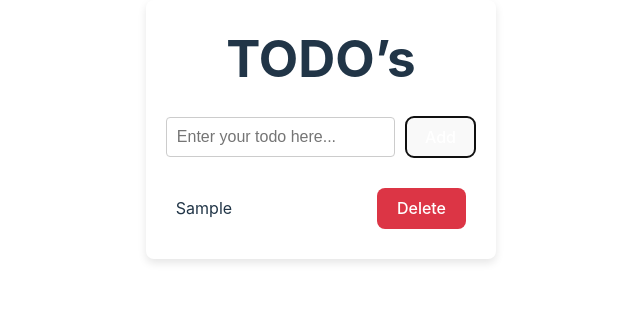
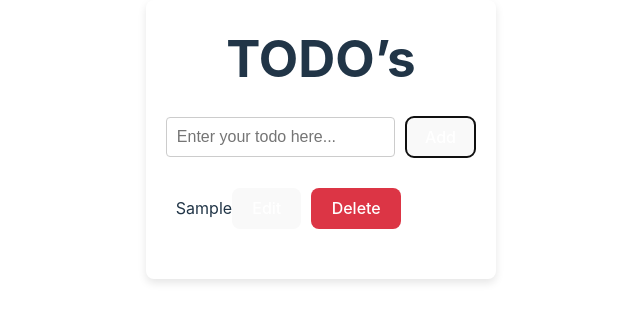
Before and after one commit to sainithinkatta/React-TODO, a React (Vite) app: page / in a window 1280 px wide. Both pictures are taken after typing "Sample" into the empty fields and a click on the button "Add". Shown: the top 322 px of the page, without its empty margins (319-959 px from the left). Built offline with nearby package versions, Linux system fonts and the light colour scheme.

Commit message:
added edit and save todo functionality

```diff
--- a/src/components/Todolist.jsx
+++ b/src/components/Todolist.jsx
@@ -2,23 +2,46 @@ import { useState } from 'react';
 import './TodoList.css';
 
 export default function TodoList() {
-    const [inputValue, setInputValue] = useState('');
+    const [inputValue, setInputValue] = useState(''); // For adding new todos.
+    const [editInputValue, setEditInputValue] = useState(''); // For editing todos.
     const [todos, setTodos] = useState([]);
+    const [isEditIndex, setEditIndex] = useState(null);
 
     const handleInputChange = (event) => {
         setInputValue(event.target.value);
     };
 
     const handleAddTodo = () => {
-        if (inputValue.trim()) { // Avoid adding empty todos.
+        if (inputValue.trim() && isEditIndex === null) {
             setTodos((prevTodos) => [...prevTodos, inputValue]);
             setInputValue('');
         }
     };
 
     const handleDeleteTodo = (index) => {
-        setTodos((prevTodos) => prevTodos.filter((item, i) => i !== index));
+        setTodos((prevTodos) => prevTodos.filter((_, i) => i !== index));
     };
+
+    const handleEditTodo = (index) => {
+        setEditIndex(index);
+        setEditInputValue(todos[index]);
+    };
+
+    const handleSaveTodo = () => {
+        if (editInputValue.trim()) {
+            setTodos((prevTodos) =>
+                prevTodos.map((todo, index) => (index === isEditIndex ? editInputValue : todo))
+            );
+            setEditInputValue('');
+            setEditIndex(null); // Reset editing state.
+        }
+    };
+
+    const handleEditInputChange = (event) => {
+        setEditInputValue(event.target.value); // Update editInputValue based on user input.
+    };
+
+    const isEditing = isEditIndex !== null;
 
     return (
         <div className="todo-list-container">
@@ -31,10 +54,10 @@ export default function TodoList() {
                     value={inputValue}
                     onChange={handleInputChange}
                 />
-
                 <button
                     type="button"
                     onClick={handleAddTodo}
+                    disabled={isEditing} // Disable when editing.
                 >
                     Add
                 </button>
@@ -43,11 +66,37 @@ export default function TodoList() {
             <div>
                 {
                     todos.map((todo, index) => (
-                        <div
-                            key={index}
-                            className="todo-item"
+                        <div key={index} className="todo-item">
+                            <div className="input-todo-list-container">
+                                {
+                                    isEditIndex === index ? (
+                                        <input
+                                            type="text"
+                                            value={editInputValue} // Use editInputValue for editing.
+                                            onChange={handleEditInputChange} // Update edit input value on change.
+                                        />
+                                    ) : (
+                                        <span>{todo}</span>
+                                    )
+                                }
+
+                                {isEditIndex === index ? (
+                                    <button
+                                        className="save-todo"
+                                        type="button"
+                                        onClick={handleSaveTodo}
                                     >
-                            <span>{todo}</span>
+                                        Save
+                                    </button>
+                                ) : (
+                                    <button
+                                        className="edit"
+                                        type="button"
+                                        onClick={() => handleEditTodo(index)}
+                                    >
+                                        Edit
+                                    </button>
+                                )}
 
                                 <button
                                     className="delete"
@@ -57,6 +106,7 @@ export default function TodoList() {
                                     Delete
                                 </button>
                             </div>
+                        </div>
                     ))
                 }
             </div>
```
Lines whose indentation alone changed are shown as unchanged.
